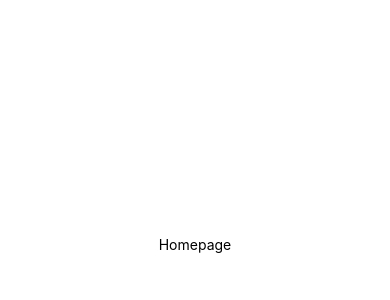
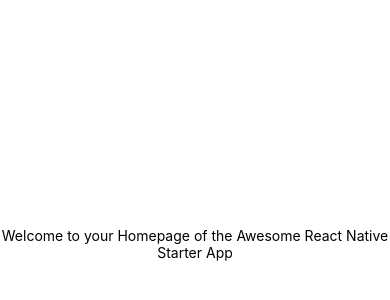
Before and after one commit to IronTony/react-native-redux-toolkit-starter-app, a React Native app: screen / in a window 390 px wide. Shown: the part 178-478 px from the top of the page. Built offline with nearby package versions, Linux system fonts and the light colour scheme.

Commit message:
Added reselect and created an example selector

```diff
--- a/babel.config.js
+++ b/babel.config.js
@@ -22,6 +22,7 @@ module.exports = {
           '@routes': './src/routes',
           '@scenes': './src/scenes',
           '@services': './src/services',
+          '@theme': './src/theme',
           '@utils': './src/utils',
         },
       },
--- a/package.json
+++ b/package.json
@@ -19,7 +19,8 @@
     "react-native-splash-screen": "^3.2.0",
     "react-redux": "^7.1.3",
     "redux": "^4.0.5",
-    "redux-persist": "^6.0.0"
+    "redux-persist": "^6.0.0",
+    "reselect": "^4.0.0"
   },
   "devDependencies": {
     "@babel/core": "^7.7.7",
--- a/src/redux/user/selectors.js
+++ b/src/redux/user/selectors.js
@@ -0,0 +1,8 @@
+import { createSelector } from 'reselect';
+
+const userInfoSelector = state => state.user;
+
+export const makeSelectUser = createSelector(
+  userInfoSelector,
+  userState => userState.user,
+);
--- a/src/scenes/Home/index.js
+++ b/src/scenes/Home/index.js
@@ -1,12 +1,14 @@
 import React, { useEffect } from 'react';
 import { Text, View } from 'react-native';
-import { useDispatch } from 'react-redux';
+import { connect, useDispatch, useSelector } from 'react-redux';
 import SplashScreen from 'react-native-splash-screen';
 import { getUserInfoRequest } from '@redux/actions';
+import { makeSelectUser } from '@redux/user/selectors';
 import styles from './styles';
 
 function Home() {
   const dispatch = useDispatch();
+  const userData = useSelector(makeSelectUser);
 
   useEffect(() => {
     SplashScreen.hide();
@@ -18,9 +20,11 @@ function Home() {
 
   return (
     <View style={styles.container}>
-      <Text>Homepage</Text>
+      <Text
+        style={styles.mainText}
+      >{`Welcome to your Homepage of the ${userData.name} ${userData.surname}`}</Text>
     </View>
   );
 }
 
-export default Home;
+export default React.memo(connect(null, null)(Home));
--- a/src/scenes/Home/styles.js
+++ b/src/scenes/Home/styles.js
@@ -1,11 +1,15 @@
 import { StyleSheet } from 'react-native';
+import { COLORS } from '@theme/colors';
 
 const styles = StyleSheet.create({
   container: {
     alignItems: 'center',
-    backgroundColor: '#fff',
+    backgroundColor: COLORS.WHITE,
     flex: 1,
     justifyContent: 'center',
+  },
+  mainText: {
+    textAlign: 'center',
   },
 });
 
--- a/src/theme/colors.js
+++ b/src/theme/colors.js
@@ -0,0 +1,5 @@
+const COLORS = {
+  WHITE: '#FFF',
+};
+
+export { COLORS };
```
